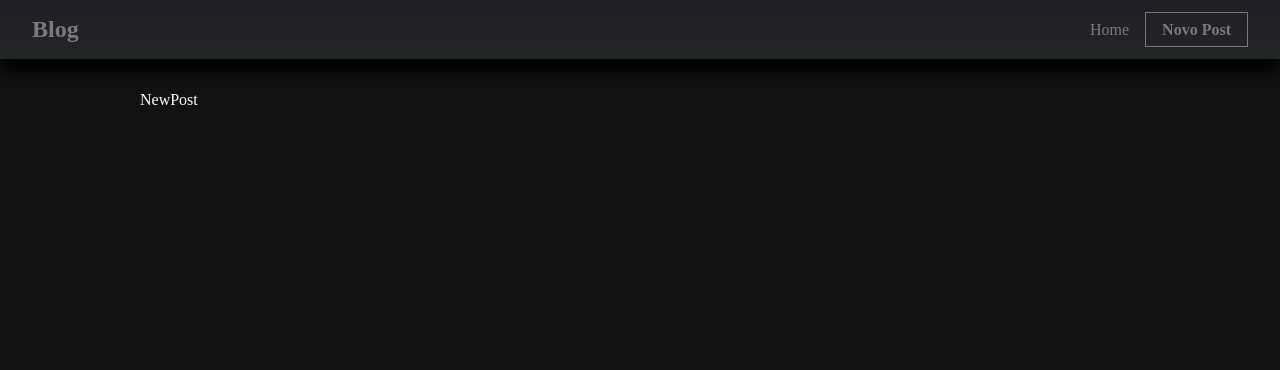
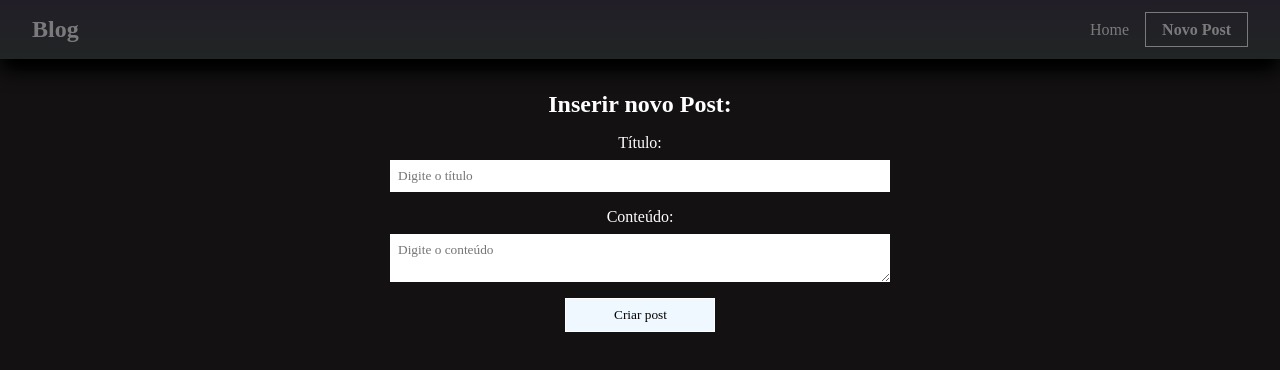
Before and after one commit to kaiotcp1/blog-axios, a React (Vite) app in the folder blog-axios/: page /new in a window 1280 px wide. Shown: the top 370 px of the page. Built offline with nearby package versions, Linux system fonts and the light colour scheme; a web font is replaced by a local one.

Commit message:
[FIX]CSS

```diff
--- /dev/null
+++ b/blog-axios/src/axios/config.js
@@ -0,0 +1,10 @@
+import axios from 'axios';
+
+const blogFetch = axios.create({
+    baseURL: "https://jsonplaceholder.typicode.com",
+    headers: {
+        "Content-Type": "application/json",
+    },
+});
+
+export default blogFetch;
--- a/blog-axios/src/routes/Home.css
+++ b/blog-axios/src/routes/Home.css
@@ -26,7 +26,7 @@
     color: black;
     border: 1px solid white;
     padding: 0.5rem 3rem;
-    max-width: 100px;
+    max-width: 150px;
     text-align: center;
     cursor: pointer;
     transition: 0.3s;
@@ -34,5 +34,4 @@
 
 .btn:hover{
     opacity: 1;
-    transform: scale(1.1);
   }
--- a/blog-axios/src/routes/Home.jsx
+++ b/blog-axios/src/routes/Home.jsx
@@ -2,6 +2,7 @@
 import axios from 'axios'
 import { useState, useEffect } from 'react'
 import { Link } from 'react-router-dom'
+import blogFetch from '../axios/config'
 
 import './Home.css'
 
@@ -11,7 +12,7 @@
   const getPosts = async () => {
 
     try {
-      const response = await axios.get("https://jsonplaceholder.typicode.com/posts")
+      const response = await blogFetch.get("/posts")
 
       const data = response.data;
       setPosts(data);
--- /dev/null
+++ b/blog-axios/src/routes/NewPost.css
@@ -0,0 +1,27 @@
+.new-post h2 {
+    text-align: center;
+    margin-bottom: 1rem;
+}
+
+form {
+    max-width: 500px;
+    width: 100%;
+    margin: 0 auto;
+    text-align: center;
+}
+
+.form-control {
+    display: flex;
+    flex-direction: column;
+    margin-bottom: 1rem;
+}
+
+.form-control label {
+    margin-bottom: 0.5rem;
+}
+
+.form-control input,
+.form-control textarea {
+    padding: 0.5rem;
+    border: none;
+}
--- a/blog-axios/src/routes/NewPost.jsx
+++ b/blog-axios/src/routes/NewPost.jsx
@@ -1,8 +1,25 @@
 import React from 'react'
+import './NewPost.css'
 
 const NewPost = () => {
   return (
-    <div>NewPost</div>
+    <div className="new-post">
+      <h2>Inserir novo Post:</h2>
+      <form >
+        <div className="form-control">
+          <label htmlFor="title">Título:</label>
+          <input type="text"
+            name="title"
+            id="title"
+            placeholder='Digite o título' />
+        </div>
+        <div className="form-control">
+          <label htmlFor="body">Conteúdo:</label>
+          <textarea name="body" id="body" placeholder='Digite o conteúdo'></textarea>
+        </div>
+        <input type="submit" value="Criar post" className='btn' />
+      </form>
+    </div>
   )
 }
 
```
